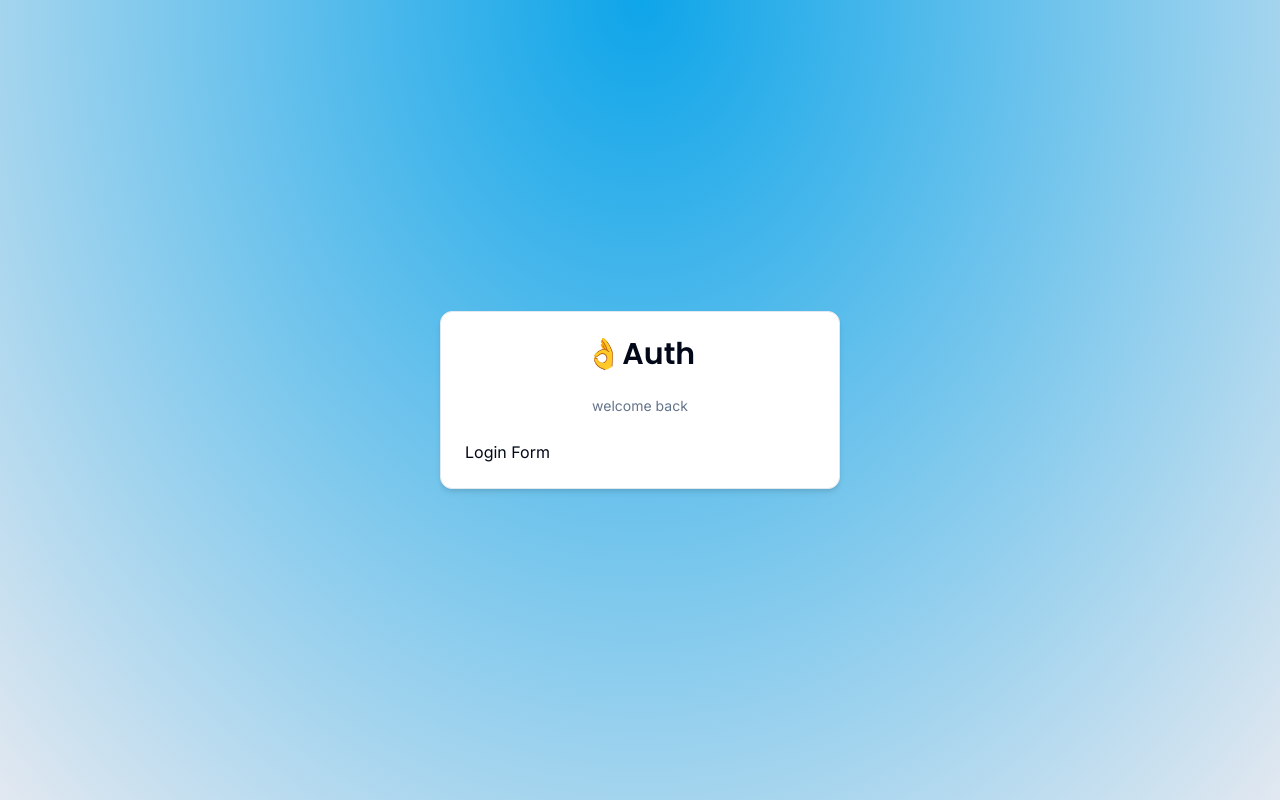
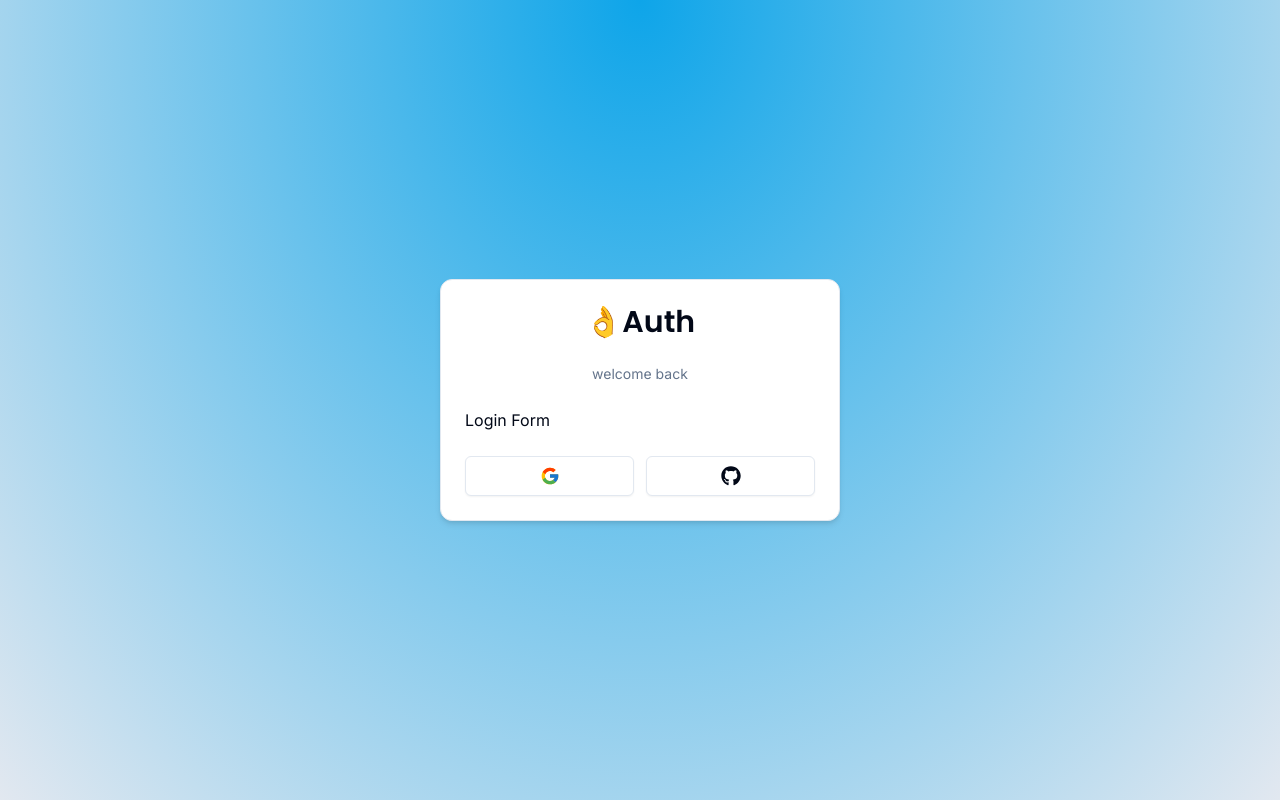
Before and after one commit to aminofabian/auth-master, a Next.js app: page /auth/login in a window 1280 px wide. Built offline with nearby package versions, Linux system fonts and the light colour scheme.

Commit message:
added social login button

```diff
--- a/components/auth/card-wrapper.tsx
+++ b/components/auth/card-wrapper.tsx
@@ -7,6 +7,7 @@
   CardHeader,
 } from "@/components/ui/card"
 import Header from "@/components/auth/header";
+import { Social } from "@/components/auth/social";
 
 interface CardWrapperProps{
   children: React.ReactNode;
@@ -34,6 +35,12 @@
     <CardContent>
     {children}
     </CardContent>
-    </Card>
-    );
-  };
+    {showSocial && (
+      <CardFooter>
+      <Social />
+      </CardFooter>
+
+      )}
+      </Card>
+      );
+    };
--- /dev/null
+++ b/components/auth/social.tsx
@@ -0,0 +1,28 @@
+"use client"
+
+import { FcGoogle } from "react-icons/fc";
+import { FaGithub } from "react-icons/fa";
+import { Button } from "../ui/button";
+
+export const Social = () => {
+  return (
+    <div className="flex items-center w-full gap-3">
+      <Button size="lg"
+        className="w-full"
+        variant="outline"
+        onClick={()=>{}}
+      >
+    <FcGoogle className="h-5 w-5"/>
+      </Button>
+      <Button size="lg"
+        className="w-full"
+        variant="outline"
+        onClick={()=>{}}
+      >
+    <FaGithub className="h-5 w-5"/>
+    </Button>
+    </div>
+
+    );
+
+  };
--- a/package.json
+++ b/package.json
@@ -16,6 +16,7 @@
     "next": "14.0.4",
     "react": "^18",
     "react-dom": "^18",
+    "react-icons": "^5.0.1",
     "tailwind-merge": "^2.2.0",
     "tailwindcss-animate": "^1.0.7"
   },
```
Also changed, not shown: 1 other file (tests, documents, lock files or other folders).
